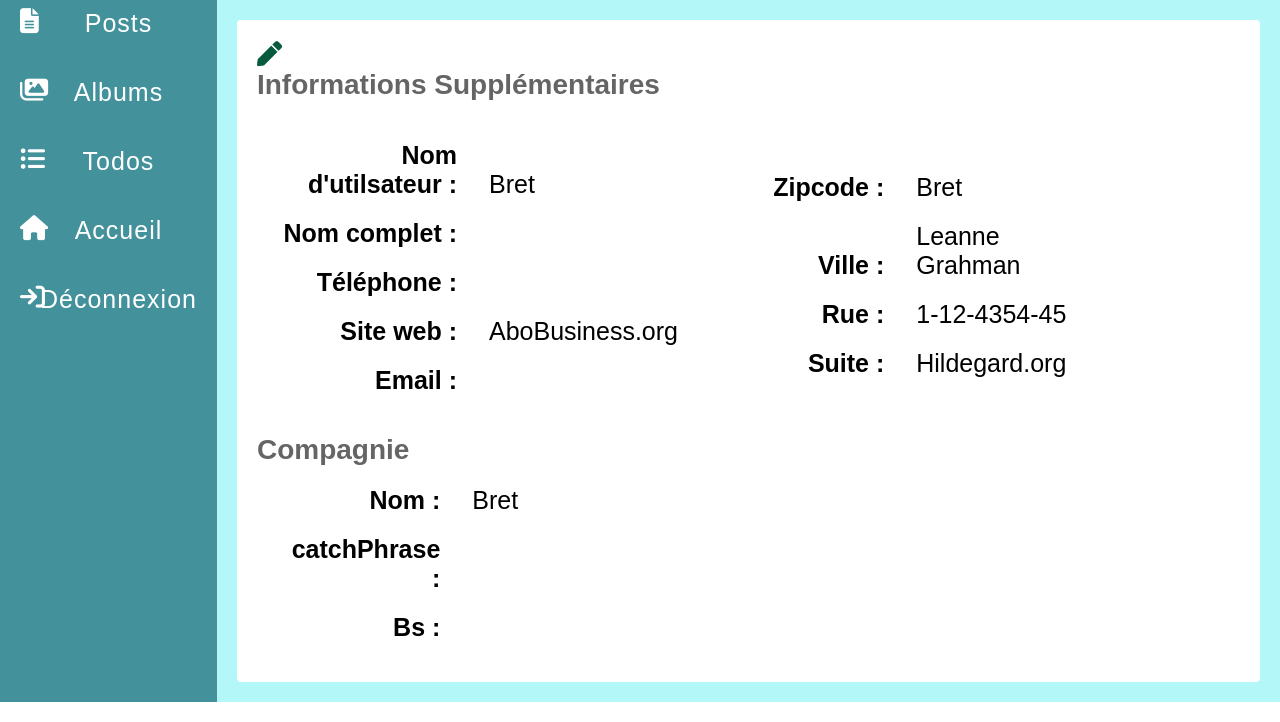
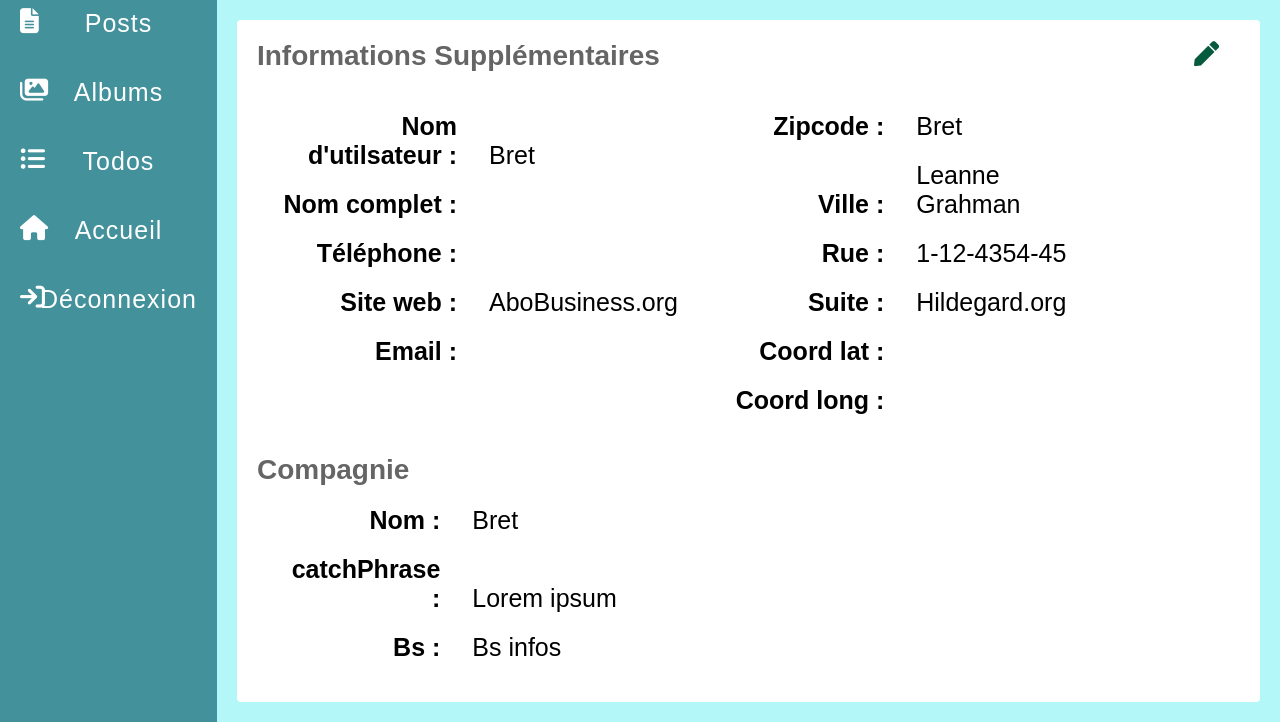
Before and after one commit to RIDIALfa/Flask, a Flask app: page /compte/ in a window 1280 px wide. Shown: the part 240-962 px from the top of the page. Run offline with Flask 2, Linux system fonts and the light colour scheme; the visitor is signed in with stand-in values (Sample User, id 1); some libraries are stand-ins or nearby versions.

Commit message:
Page information

```diff
--- a/controllers/index.py
+++ b/controllers/index.py
@@ -19,9 +19,9 @@ def getApi(param):
 
 # Fake datas
 users =[
-    {'email': 'awa@sa.sn', 'password':'passer789', 'fullname':'awa diop', 'phone': 330000000, 'lat': 34.05855065769437, 'long' : -118.25096592088265},
-    {'email': 'alpha@sa.sn', 'password':'passer123', 'fullname':'alpha diallo', 'phone': 440000000, 'lat': 14.872029, 'long' : -17.436139},
-    {'email': 'khabane@sa.sn', 'password':'passer456', 'fullname':'khabane fall', 'phone': 550000000, 'lat': 16.7727, 'long' : -19.361339},
+    {'id':1,'email': 'awa@sa.sn', 'password':'passer789', 'fullname':'awa diop', 'phone': 330000000, 'lat': 34.05855065769437, 'long' : -118.25096592088265},
+    {'id':2,'email': 'alpha@sa.sn', 'password':'passer123', 'fullname':'alpha diallo', 'phone': 440000000, 'lat': 14.872029, 'long' : -17.436139},
+    {'id':3,'email': 'khabane@sa.sn', 'password':'passer456', 'fullname':'khabane fall', 'phone': 550000000, 'lat': 16.7727, 'long' : -19.361339},
 ]
 
 
--- a/static/css/compte.css
+++ b/static/css/compte.css
@@ -322,16 +322,26 @@ body{
 
 .big.divInfos h1{
     font-size: 28px;
+    width: 80%;
 }
+
+.big.divInfos #sect2{
+    padding-top: 0 !important;
+}
+
+.divInfos{
+    position: relative;
+}
+
 #editUser{
     position: absolute;
-    right: 80px;
+    right: 4%;
 }
 
 
 /* ****************** */
 .divNotELement{
-    min-height: 75vh;
+    min-height: 70vh;
     display: flex;
     align-items: center;
     justify-content: center;
--- a/templates/pages/information.html
+++ b/templates/pages/information.html
@@ -14,7 +14,7 @@
 
 <div class="big divInfos">
 
-    <a href="/" id="edtUser"><span class="fa fa-pen"></span></a>
+    <a href="/users/edit/{{user['id']}}" id="editUser"><span class="fa fa-pen"></span></a>
 
     <h1 class="head">Informations Supplémentaires</h1>
     <div id="table1">
@@ -57,6 +57,14 @@
                 <p class="p1">Suite :</p>
                 <p class="p2">Hildegard.org</p>
             </div>
+            <div class="tr">
+                <p class="p1">Coord lat :</p>
+                <p class="p2" id="long">{{user['lat']}}</p>
+            </div>
+            <div class="tr">
+                <p class="p1" >Coord long :</p>
+                <p class="p2" id="lat">{{user['long']}}</p>
+            </div>
         </div>
     </div>
     <h1 class="foot">Compagnie</h1>
@@ -68,11 +76,11 @@
             </div>
             <div class="tr1">
                 <p class="p1 p1_1">catchPhrase :</p>
-                <p class="p2" id="long">{{user['long']}}</p>
+                <p class="p2" >Lorem ipsum</p>
             </div>
             <div class="tr1">
                 <p class="p1 p1_1">Bs :</p>
-                <p class="p2" id="lat">{{user['lat']}}</p>
+                <p class="p2">Bs infos</p>
             </div>
         </div>
     </div>
```
